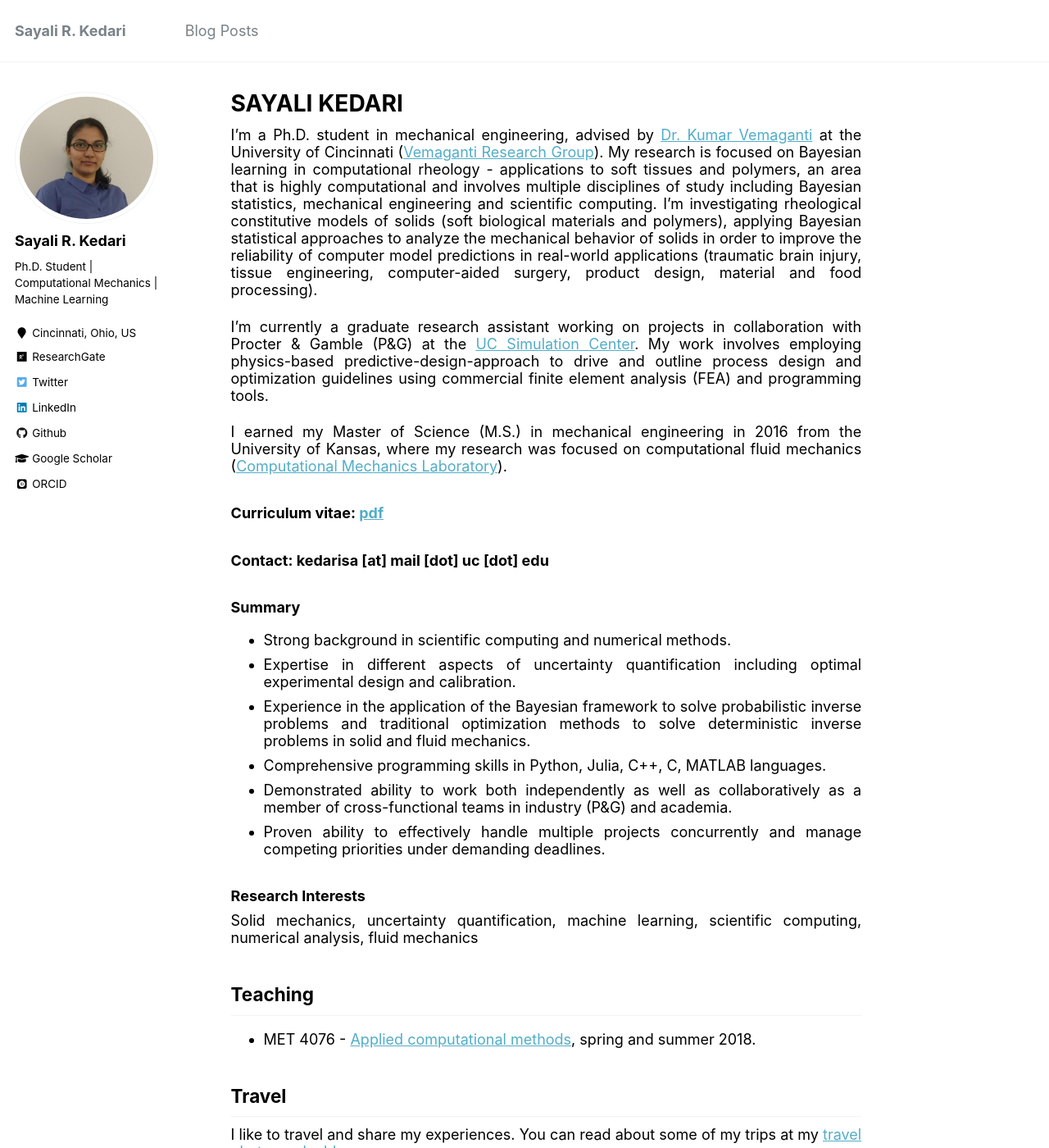
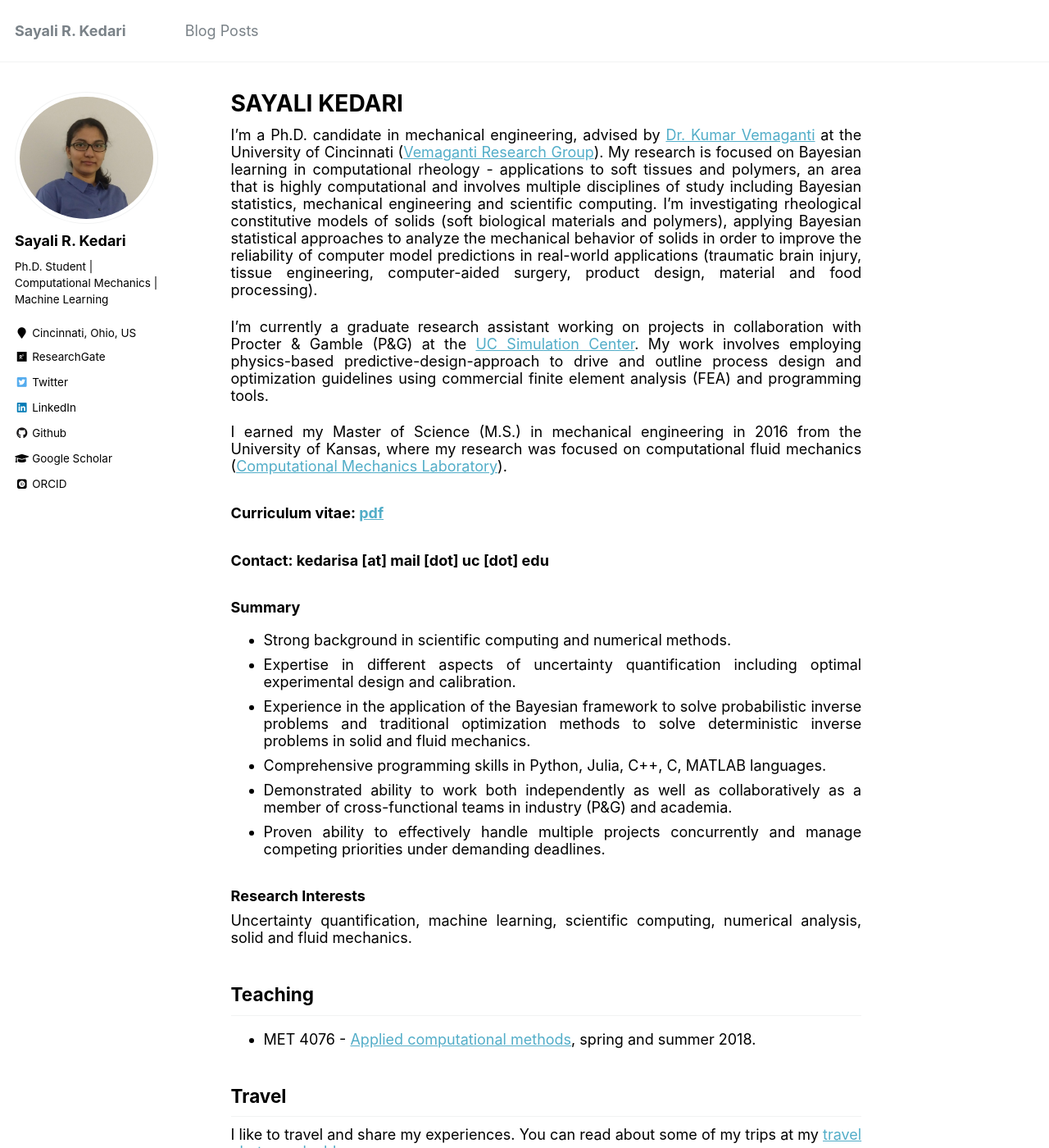
Before and after one commit to sayalirked/sayalirked.github.io, a Jekyll site: the page built from _pages/about.md, in a window 1280 px wide and 1400 px high. Shown: the whole window at 82% size. Built offline with Jekyll 4.4.1, drawn with Linux system fonts in a browser that asks for light colours; some web fonts are replaced.

Commit message:
Update about.md

```diff
--- a/_pages/about.md
+++ b/_pages/about.md
@@ -8,7 +8,7 @@ redirect_from:
   - /about.html
 ---
 
-I'm a Ph.D. student in mechanical engineering, advised by [Dr. Kumar Vemaganti](https://researchdirectory.uc.edu/p/vemagaks) at the University of Cincinnati ([Vemaganti Research Group](http://vemaganti.com)). My research is focused on Bayesian learning in computational rheology - applications to soft tissues and polymers, an area that is highly computational and involves multiple disciplines of study including Bayesian statistics, mechanical engineering and scientific computing. I'm investigating rheological constitutive models of solids (soft biological materials and polymers), applying Bayesian statistical approaches to analyze the mechanical behavior of solids in order to improve the reliability of computer model predictions in real-world applications (traumatic brain injury, tissue engineering, computer-aided surgery, product design, material and food processing).
+I'm a Ph.D. candidate in mechanical engineering, advised by [Dr. Kumar Vemaganti](https://researchdirectory.uc.edu/p/vemagaks) at the University of Cincinnati ([Vemaganti Research Group](http://vemaganti.com)). My research is focused on Bayesian learning in computational rheology - applications to soft tissues and polymers, an area that is highly computational and involves multiple disciplines of study including Bayesian statistics, mechanical engineering and scientific computing. I'm investigating rheological constitutive models of solids (soft biological materials and polymers), applying Bayesian statistical approaches to analyze the mechanical behavior of solids in order to improve the reliability of computer model predictions in real-world applications (traumatic brain injury, tissue engineering, computer-aided surgery, product design, material and food processing).
 
 I'm currently a graduate research assistant working on projects in collaboration with Procter & Gamble (P&G) at the [UC Simulation Center](https://ceas.uc.edu/research/centers-labs/uc-simulation-center.html). My work involves employing physics-based predictive-design-approach to drive and outline process design and optimization guidelines using commercial finite element analysis (FEA) and programming tools.
 
@@ -26,7 +26,7 @@ I earned my Master of Science (M.S.) in mechanical engineering in 2016 from the
 - Proven ability to effectively handle multiple projects concurrently and manage competing priorities under demanding deadlines.
 
 ### Research Interests
-Solid mechanics, uncertainty quantification, machine learning, scientific computing, numerical analysis, fluid mechanics
+Uncertainty quantification, machine learning, scientific computing, numerical analysis, solid and fluid mechanics.
 
 ## Teaching
 * MET 4076 - [Applied computational methods](https://sayrjked.github.io/teaching/2018-springsummer-teaching-1), spring and summer 2018.
```
